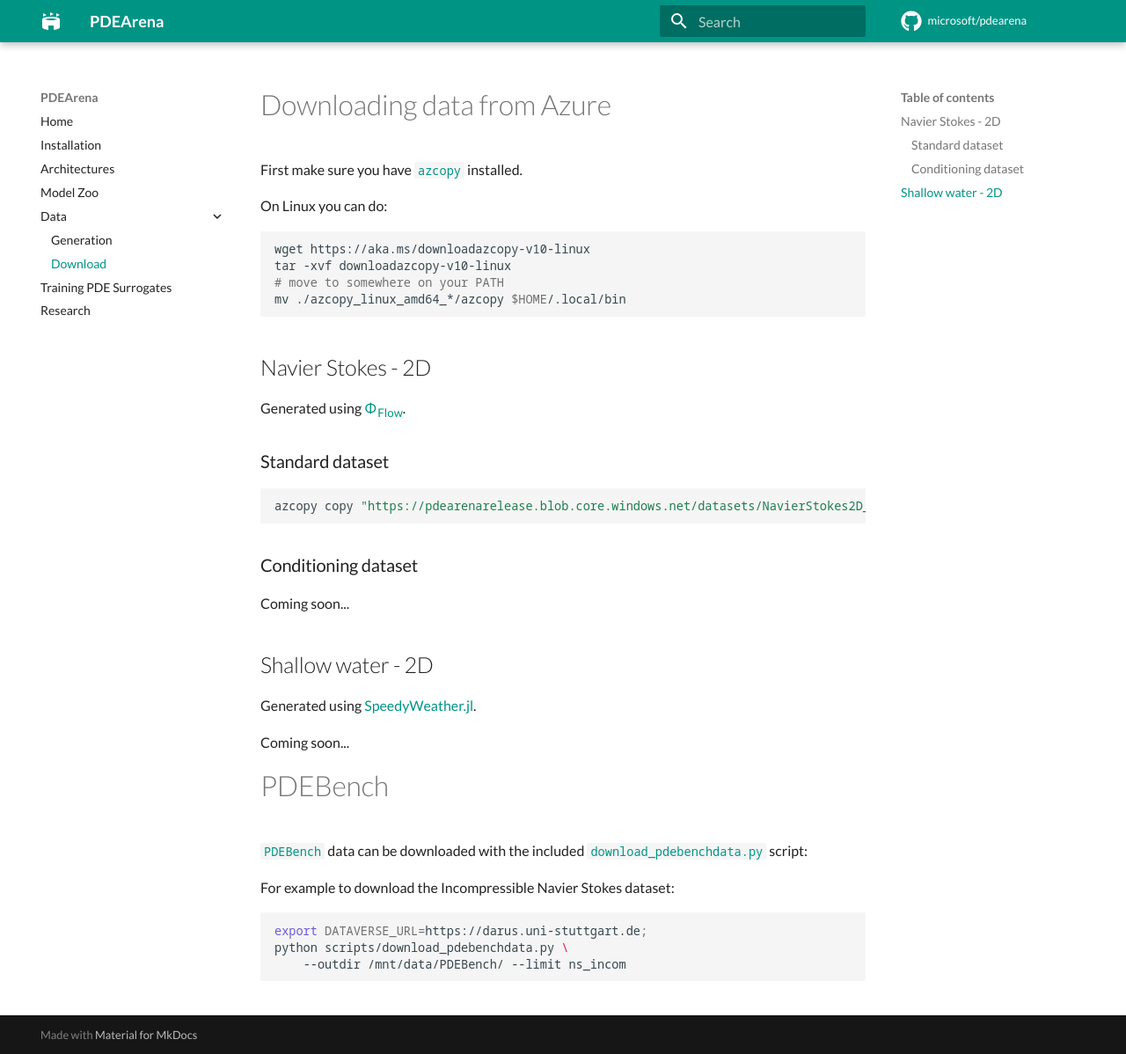
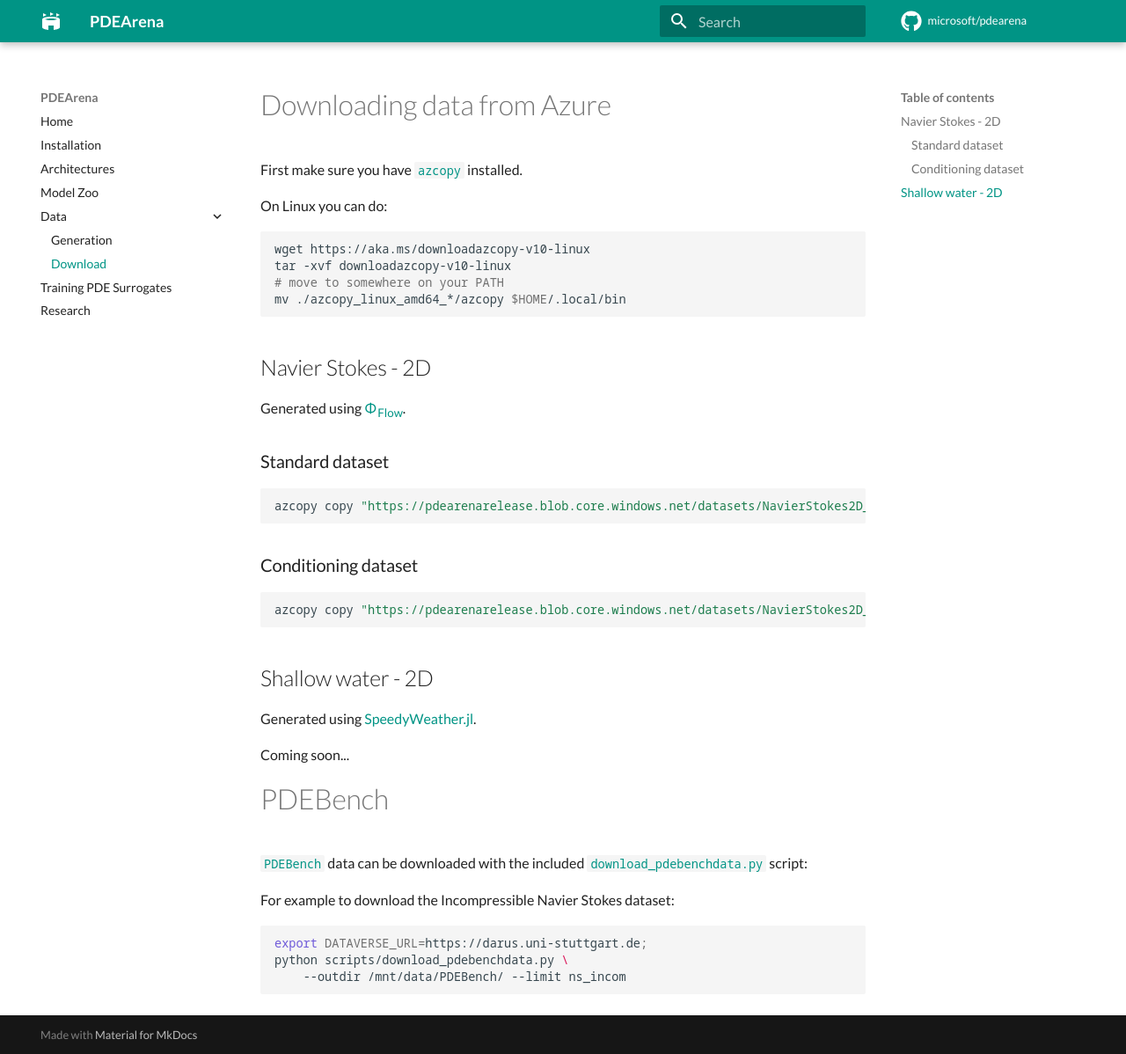
Before and after one commit to pdearena/pdearena, an MkDocs documentation site: the page built from docs/datadownload.md, in a window 1280 px wide and 1198 px high. Shown: the whole window at 88% size. Built offline with MkDocs 1.6.1 and Material for MkDocs 9.7.7, drawn with Linux system fonts in a browser that asks for light colours; comment, search, counter and statistics services are not loaded.

Commit message:
navier stokes done

````diff
--- a/docs/datadownload.md
+++ b/docs/datadownload.md
@@ -22,7 +22,10 @@ azcopy copy "https://pdearenarelease.blob.core.windows.net/datasets/NavierStokes
 
 ### Conditioning dataset
 
-Coming soon...
+```bash
+azcopy copy "https://pdearenarelease.blob.core.windows.net/datasets/NavierStokes2D_cond_smoke_v1" "/mnt/data/" --recursive
+```
+
 
 ## Shallow water - 2D
 
````
